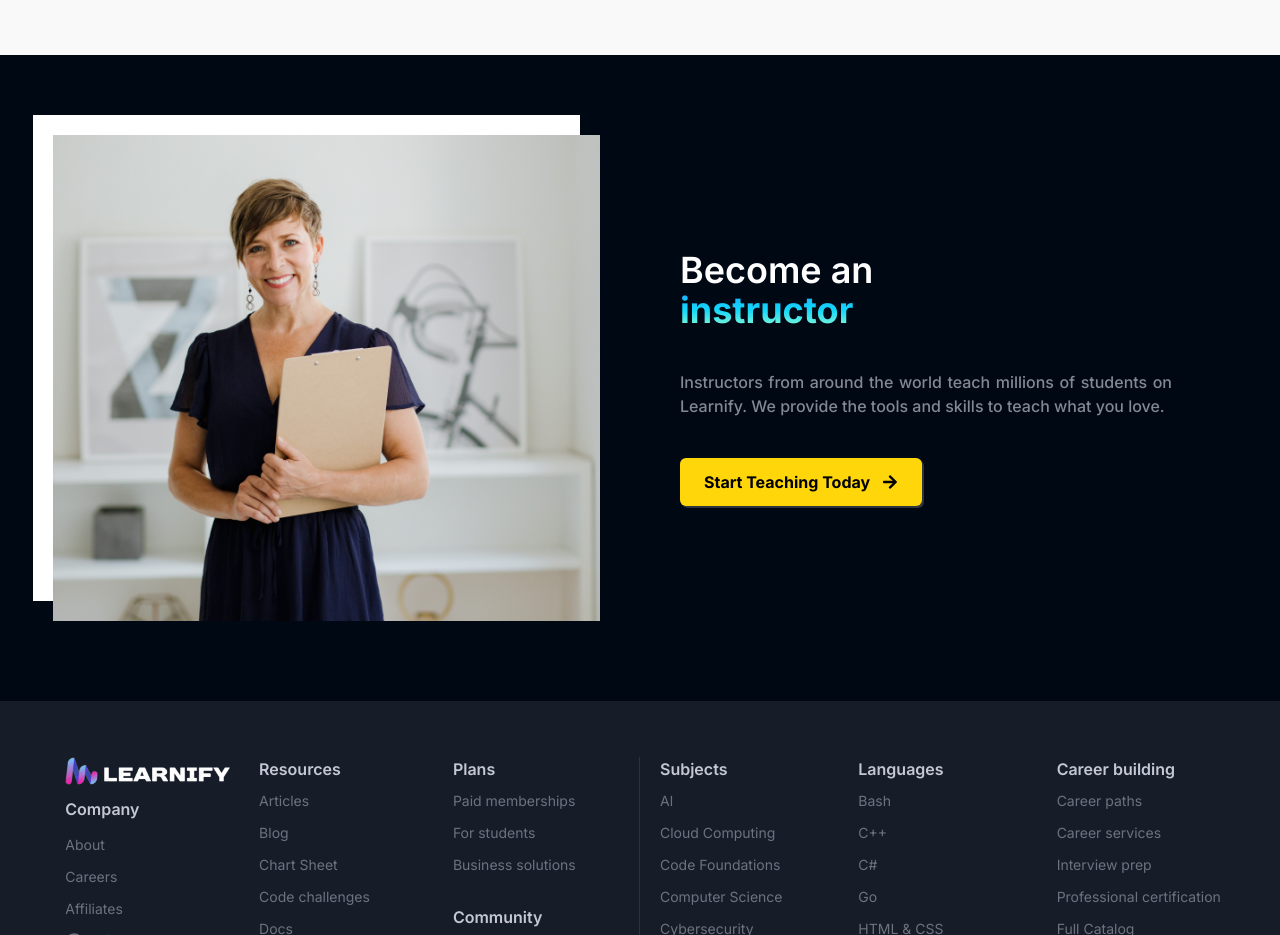
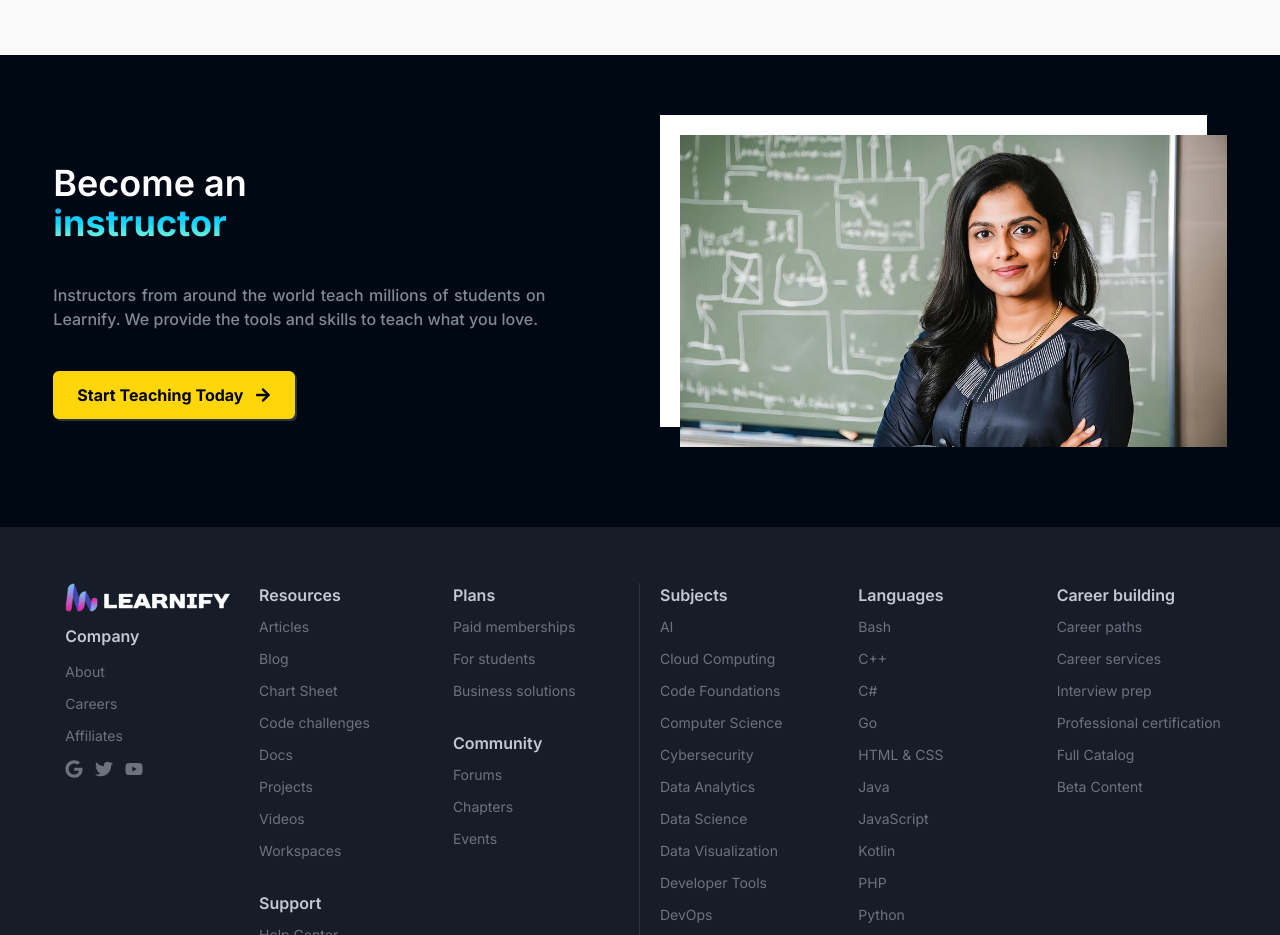
Before and after one commit to irohit373/Learnify-EdTech-Platform-MERN, a React (Create React App) app: page / in a window 1280 px wide. Shown: the part 3520-4455 px from the top of the page. Built offline with nearby package versions, Linux system fonts and the light colour scheme; no server answers; a web font is replaced by a local one.

Commit message:
updated instructor section and changed instructor image

```diff
--- a/src/Component/Core/HomePage/InstructorSection.jsx
+++ b/src/Component/Core/HomePage/InstructorSection.jsx
@@ -1,21 +1,15 @@
 import React from 'react'
 import CTAButton from "../../../Component/Core/HomePage/Button";
 import { FaArrowRight } from "react-icons/fa";
-import Instructor from "../../../Asset/Image/Instructor.png";
+import Instructor from "../../../Asset/Image/CollegeInstructor.png";
 import HighlightText from './HighlightText';
 
 const InstructorSection = () => {
   return (
     <div>
-        <div className="flex flex-col lg:flex-row gap-20 items-center">
-          <div className="lg:w-[50%]">
-            <img
-              src={Instructor}
-              alt=""
-              className="shadow-white shadow-[-20px_-20px_0_0]"
-            />
-          </div>
-          <div className="lg:w-[50%] flex gap-10 flex-col">
+        <div className="flex flex-col lg:flex-row gap-20 items-center ">
+
+          <div className="lg:w-[50%] flex gap-10 flex-col ">
             <h1 className="lg:w-[50%] text-4xl font-semibold ">
               Become an
               <HighlightText text={"instructor"} />
@@ -35,8 +29,19 @@ const InstructorSection = () => {
                 </div>
               </CTAButton>
             </div>
+
           </div>
+
+          <div className="lg:w-[50%]">
+            <img
+              src={Instructor}
+              alt=""
+              className="shadow-white shadow-[-20px_-20px_0_0]"
+            />
+          </div>
+
         </div>
+
     </div>
   )
 }
```
Also changed, not shown: src/Asset/Image/CollegeInstructor.png (added), 1 other file (tests, documents, lock files or other folders).
